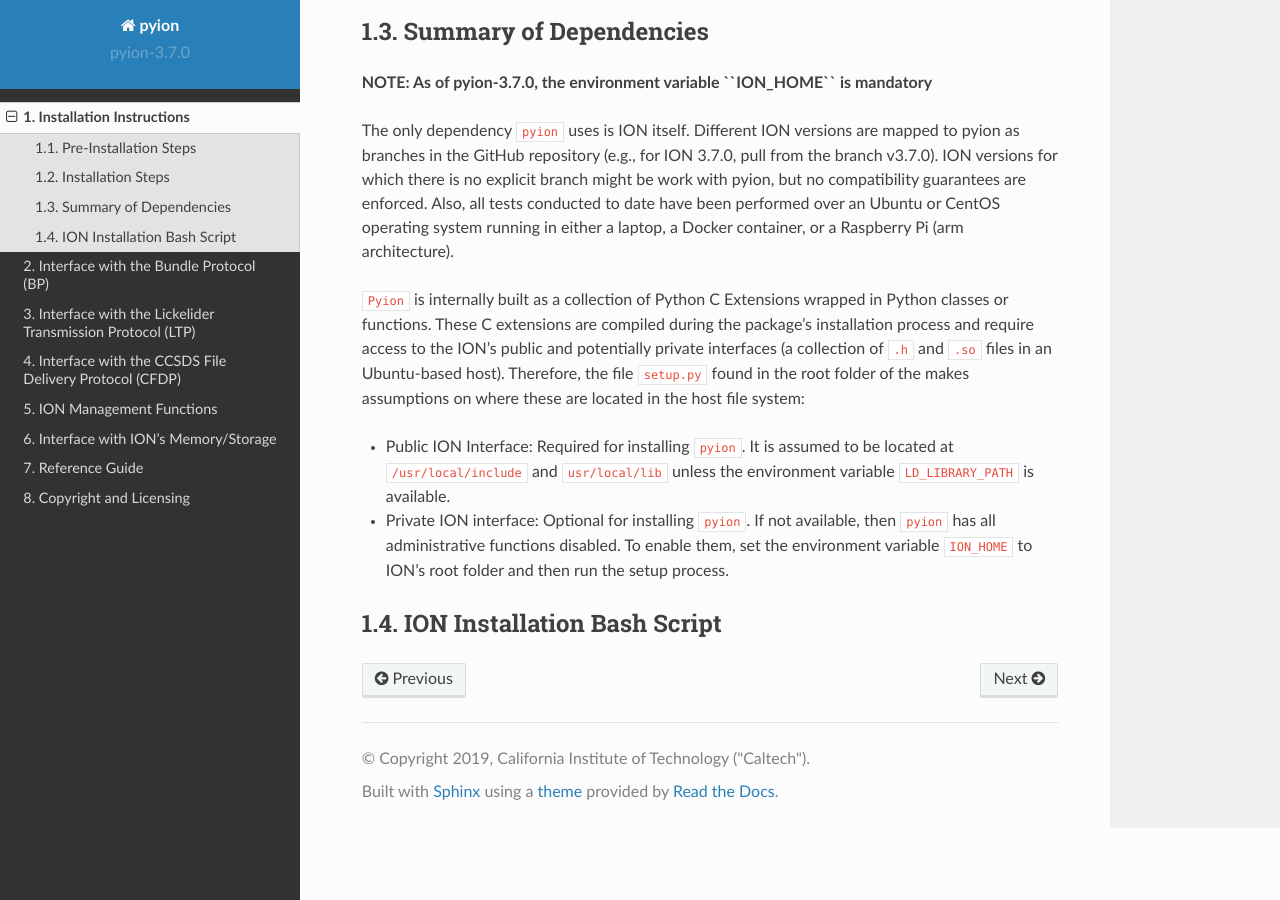
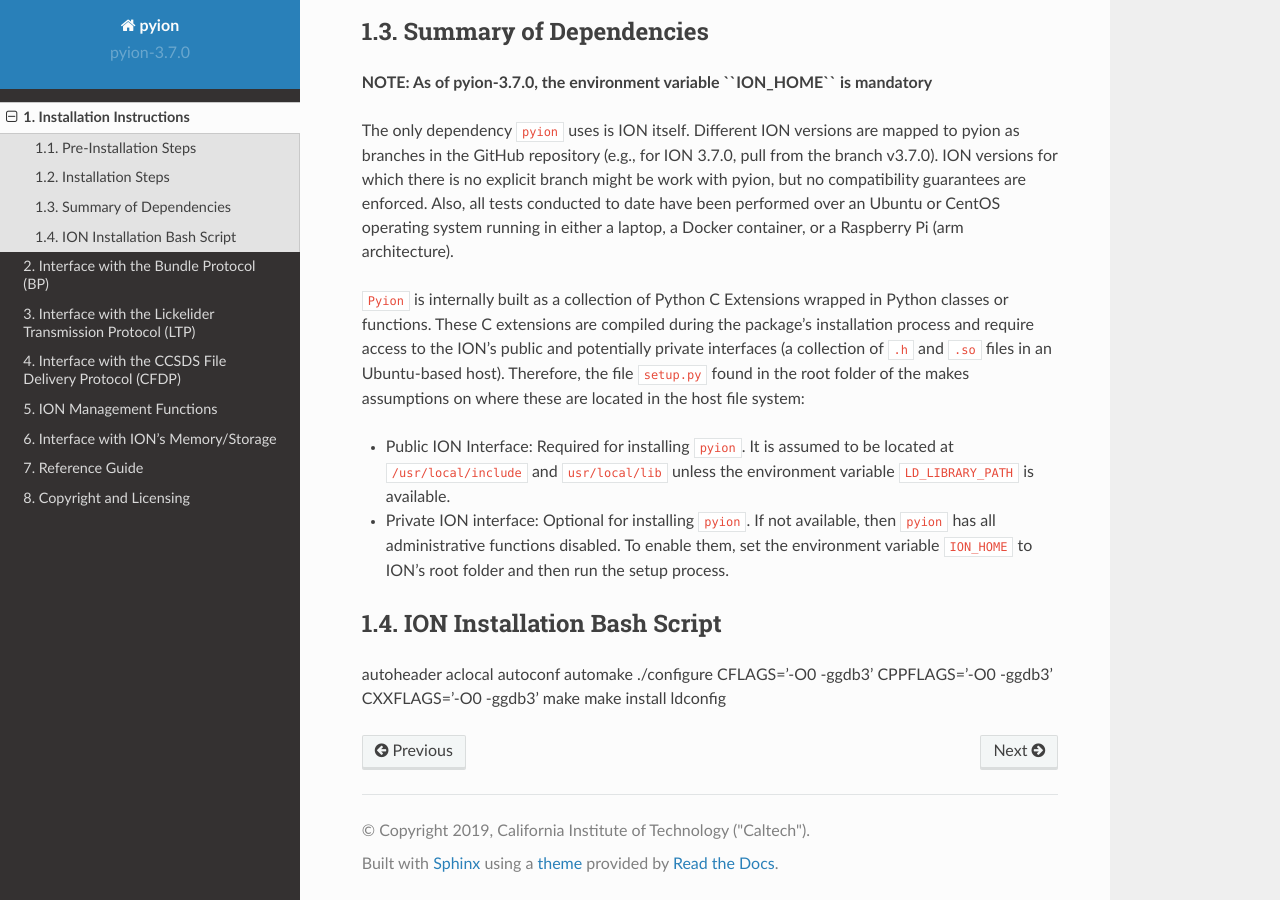
Before and after one commit to msancheznet/pyion, a Sphinx documentation site: the page built from docs/install.rst, in a window 1280 px wide and 900 px high, scrolled down 803 px. Built offline with Sphinx 7.4.7 and the Read the Docs theme 2.0.0, drawn with Linux system fonts in a browser that asks for light colours; comment, search, counter and statistics services are not loaded; some of the changed lines change nothing that is shown.

Commit message:
Update install.rst

```diff
--- a/docs/install.rst
+++ b/docs/install.rst
@@ -44,14 +44,11 @@ The only dependency ``pyion`` uses is ION itself. Different ION versions are map
 ION Installation Bash Script
 ----------------------------
 
-.. code-block:: python
-    :linenos:
-
-   autoheader
-   aclocal
-   autoconf
-   automake
-   ./configure CFLAGS='-O0 -ggdb3' CPPFLAGS='-O0 -ggdb3' CXXFLAGS='-O0 -ggdb3'
-   make
-   make install
-   ldconfig
+autoheader
+aclocal
+autoconf
+automake
+./configure CFLAGS='-O0 -ggdb3' CPPFLAGS='-O0 -ggdb3' CXXFLAGS='-O0 -ggdb3'
+make
+make install
+ldconfig
```
